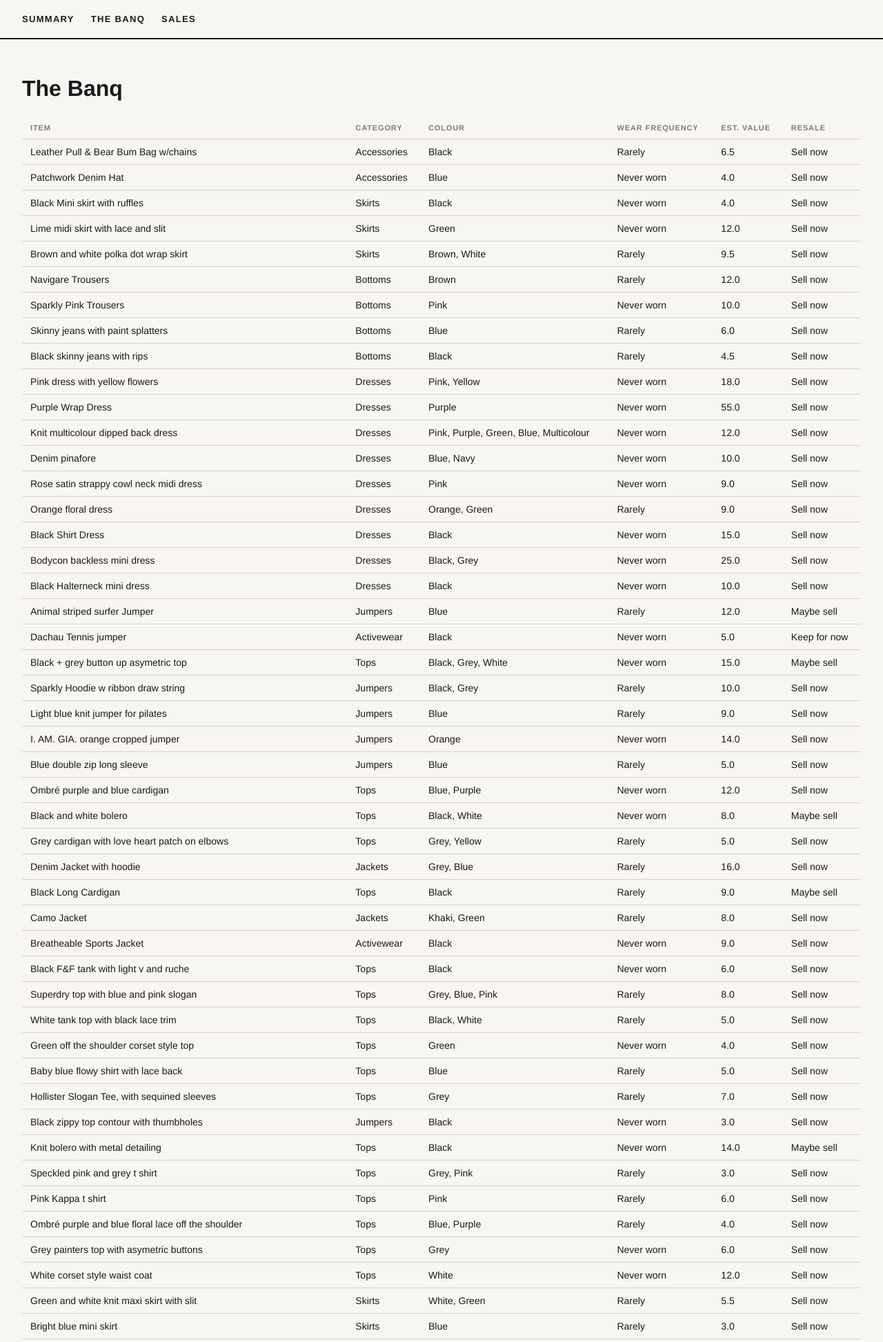
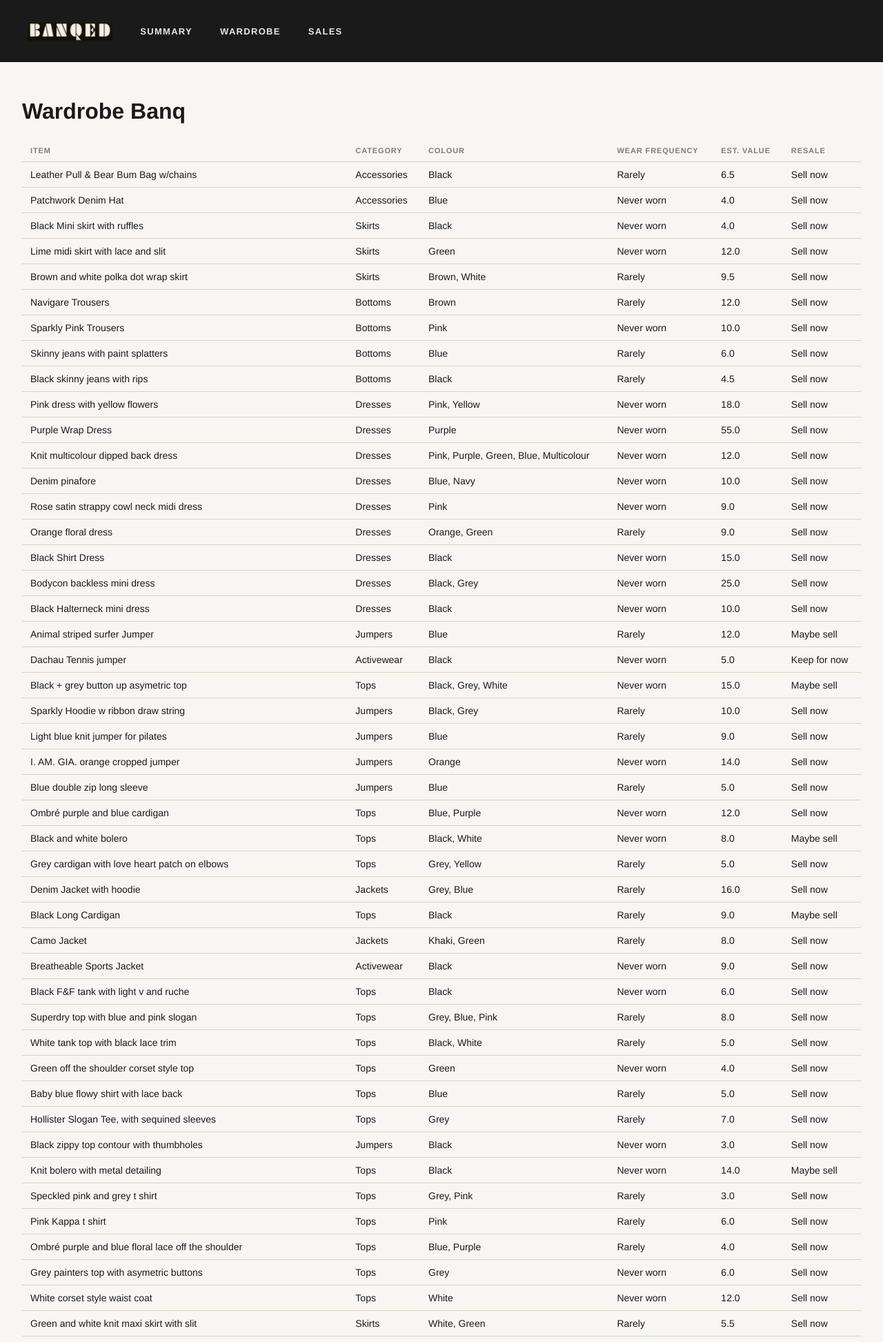
Before and after one commit to CatherineTomato/banqed-flask, a Flask app: page /wardrobe in a window 1280 px wide. Shown: the top 1945 px of the page at 69% size. Run offline with Flask 3, Linux system fonts and the light colour scheme.

Commit message:
Add logo,hope to increase logo size more but for now this is ok. Added dark nav styling across all pages too.

```diff
--- a/static/css/style.css
+++ b/static/css/style.css
@@ -2,6 +2,7 @@
   --paper: #f7f6f2;
   --ink: #1a1a1a;
   --ink-55: rgba(26, 26, 26, 0.55);
+  --cream: #eae8e2;
   --border: #d8d3c8;
   --font-sans: "Helvetica Neue", Helvetica, Arial, sans-serif;
 }
@@ -19,20 +20,24 @@ body {
 
 nav {
   display: flex;
-  gap: 24px;
-  padding: 20px 32px;
-  border-bottom: 2px solid var(--ink);
+  align-items: center;
+  gap: 40px;
+  padding: 28px 40px;
+  background: var(--ink);
+}
+
+nav img {
+  height: 34px;
 }
 
 nav a {
-  color: var(--ink);
+  color: var(--cream);
   text-decoration: none;
   font-size: 13px;
   font-weight: 600;
   letter-spacing: 0.1em;
   text-transform: uppercase;
 }
-
 main {
   padding: 32px;
 }
--- a/templates/base.html
+++ b/templates/base.html
@@ -2,13 +2,14 @@
 <html lang="en">
 <head>
   <meta charset="UTF-8">
-  <title>Banqed</title>
+  <title>BANQED</title>
   <link rel="stylesheet" href="{{ url_for('static', filename='css/style.css') }}">
 </head>
 <body>
   <nav>
+    <img src="{{ url_for('static', filename='images/banqed-logo.png') }}" alt="Banqed">
     <a href="/">Summary</a>
-    <a href="/wardrobe">The Banq</a>
+    <a href="/wardrobe">Wardrobe</a>
     <a href="/sales">Sales</a>
   </nav>
   <main>
--- a/templates/wardrobe.html
+++ b/templates/wardrobe.html
@@ -1,7 +1,7 @@
 {% extends "base.html" %}
 
 {% block content %}
-<h1>The Banq</h1>
+<h1>Wardrobe Banq</h1>
 <table>
   <thead>
     <tr>
```
Also changed, not shown: static/images/banqed-logo.png (added).
